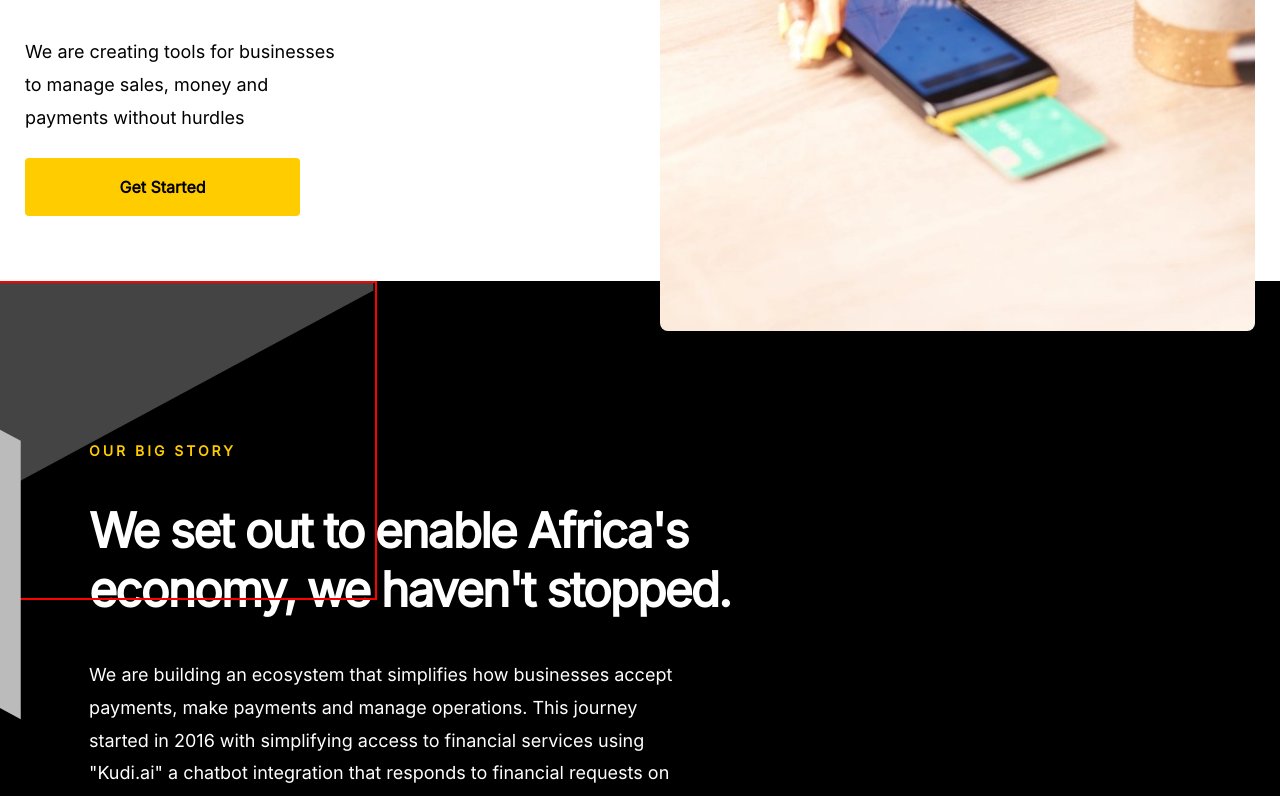
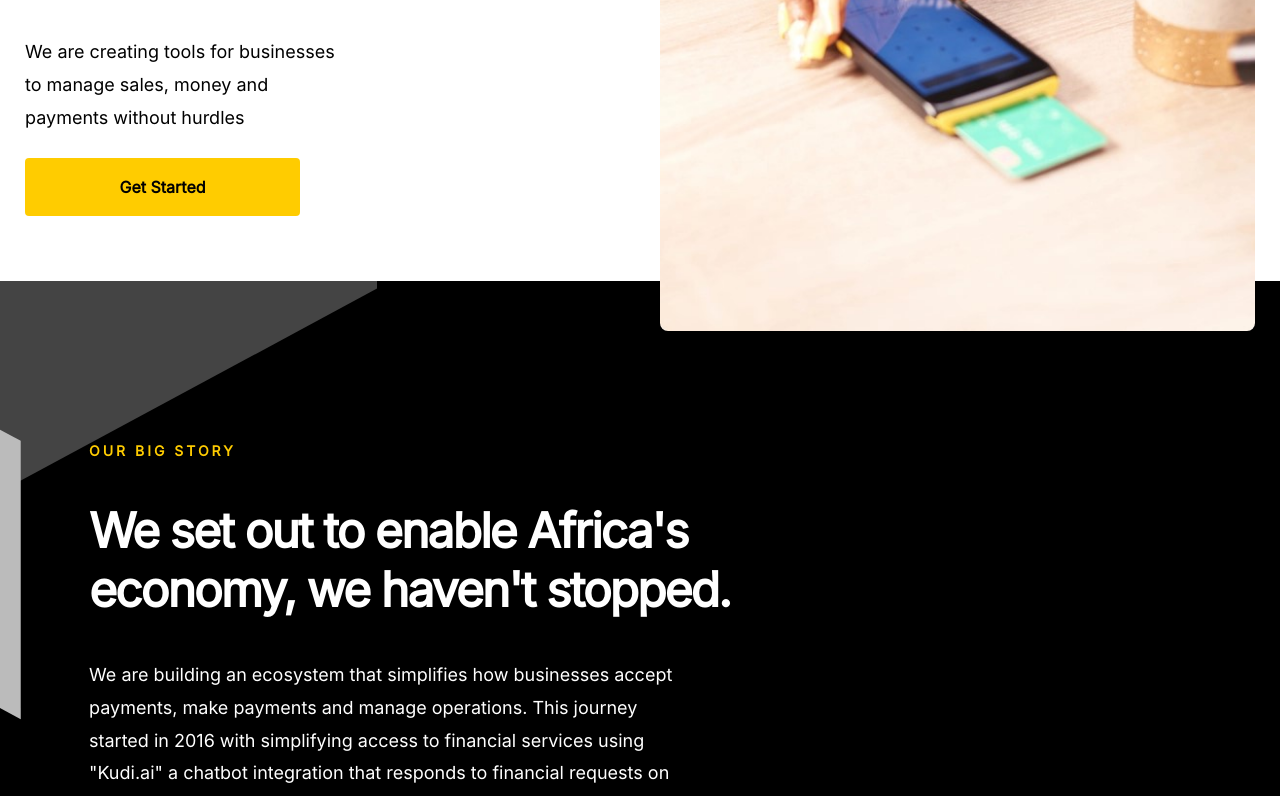
Before and after one commit to Maristina-Hub/nomba-task, a React (Create React App) app: page / in a window 1280 px wide. Shown: the part 430-1226 px from the top of the page. Built offline with nearby package versions, Linux system fonts and the light colour scheme; what tailwind-clip-path would draw is missing.

Commit message:
nomba task

```diff
--- a/src/components/landingPage/LandingPage.jsx
+++ b/src/components/landingPage/LandingPage.jsx
@@ -35,7 +35,7 @@ const LandingPage = () => {
       </div>
       <div className="bg-black px-8 md:px-16 py-20 lg:py-40 overflow-hidden relative">
         <svg
-          className="absolute top-[0px] md:-left-[369px] -left-[380px] lg:-left-[200px]  border-2 border-red"
+          className="absolute top-[0px] md:-left-[369px] -left-[380px] lg:-left-[200px]"
           width="577"
           height="319"
           viewBox="0 0 577 319"
```
